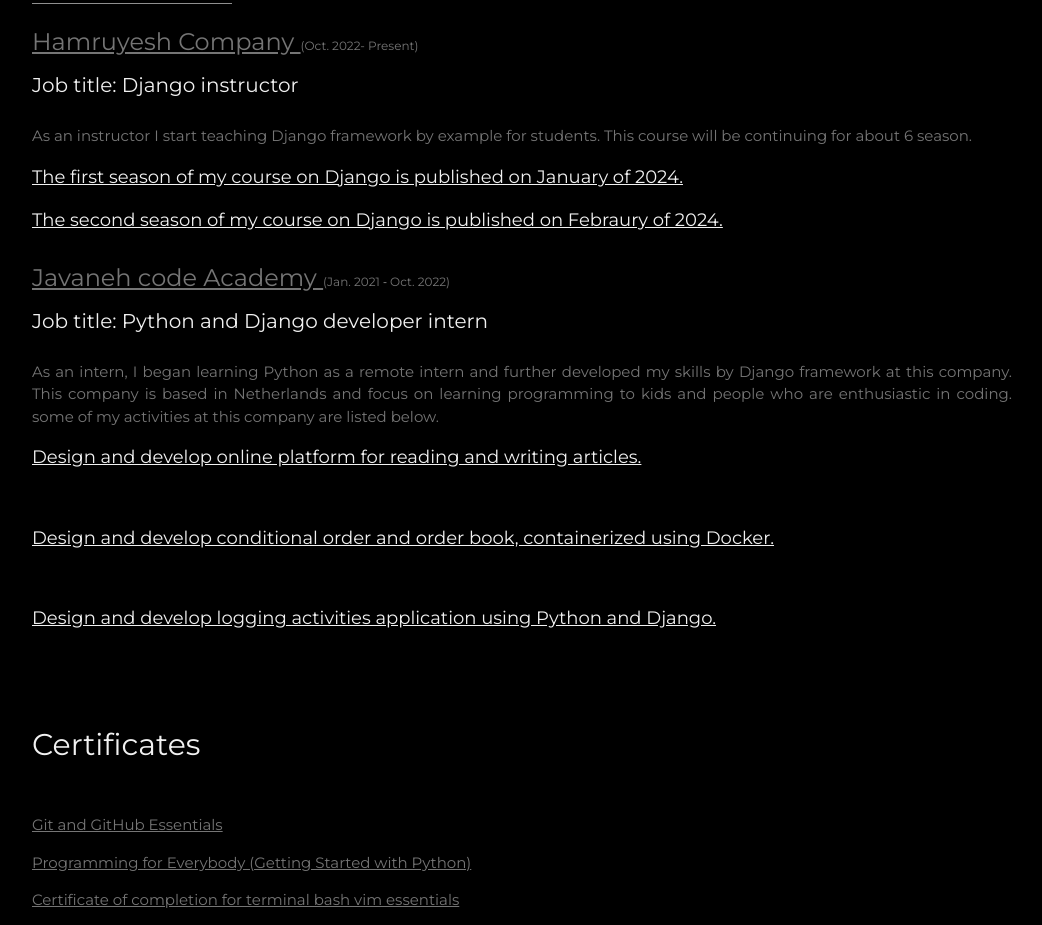
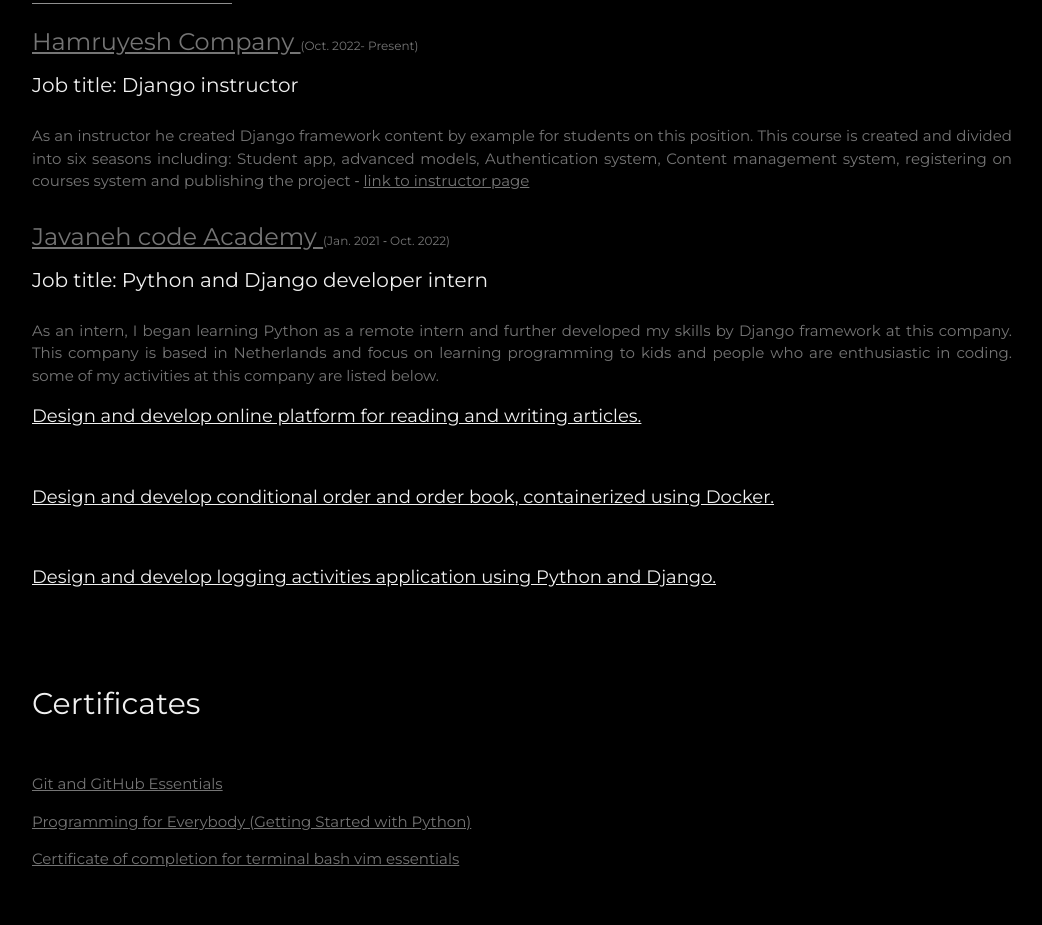
Before and after one commit to r-dehghani/r-dehghani.github.io, a plain HTML site: page index.html in a window 1280 px wide. Shown: the part 838-1763 px from the top of the page, without its empty margins (178-1220 px from the left). Drawn offline with nearby package versions, Linux system fonts and the light colour scheme.

Commit message:
Update index.html

```diff
--- a/index.html
+++ b/index.html
@@ -129,7 +129,7 @@
 -->
 
     <button class="w3-button w3-light-grey w3-padding-large w3-section">
-        <a href="./Dariush_dehghani_Resume_2.pdf"><i class="fa fa-download"></i> Download Resume</a>
+        <a href="./Rouhollah_dehghani.pdf"><i class="fa fa-download"></i> Download Resume</a>
 
     </button>
 
@@ -190,17 +190,12 @@
     <h4 class="w3-text-light-grey">Job title: Django instructor</h4>
     <div class="w3-row-padding" style="margin:0 -16px">
       <div class=" w3-margin-bottom w3-content  w3-text-grey">
-            <p>As an instructor I start teaching Django framework by example for students. This course will be continuing for about 6 season.</p>
+            <p>As an instructor he created Django framework content by example for students on this position. This course is created and divided into six
+seasons including: Student app, advanced models, Authentication system, Content management system, registering on courses system and
+publishing the project ‑ <a href="https://hamruyesh.com/teachers/dariush-dehghani/"> link to instructor page</a></p>
 
         </div>
-      <div class="w3-margin-bottom w3-content w3-justify w3-text-light-grey">
-            <p><span class="w3-large w3-margin-right"><a href="https://hamruyesh.com/product/building-an-educational-website-with-django-student-application/">The first season of my course on Django is published on January of 2024.</a> </span></p>
 
-        </div>
-      <div class="w3-margin-bottom w3-content w3-justify w3-text-light-grey">
-            <p><span class="w3-large w3-margin-right"><a href="https://hamruyesh.com/product/learning-how-to-build-an-educational-website-with-django-second-chapter/">The second season of my course on Django is published on Febraury of 2024.</a> </span></p>
-
-        </div>
     </div>
     <h3 class=" w3-text-grey"><a href="https://javanehcode.com/">Javaneh code Academy </a><span class="w3-small">(Jan. 2021 ‑ Oct. 2022)</span> </h3>
     <h4 class="w3-text-light-grey">Job title: Python and Django developer intern</h4>
```
